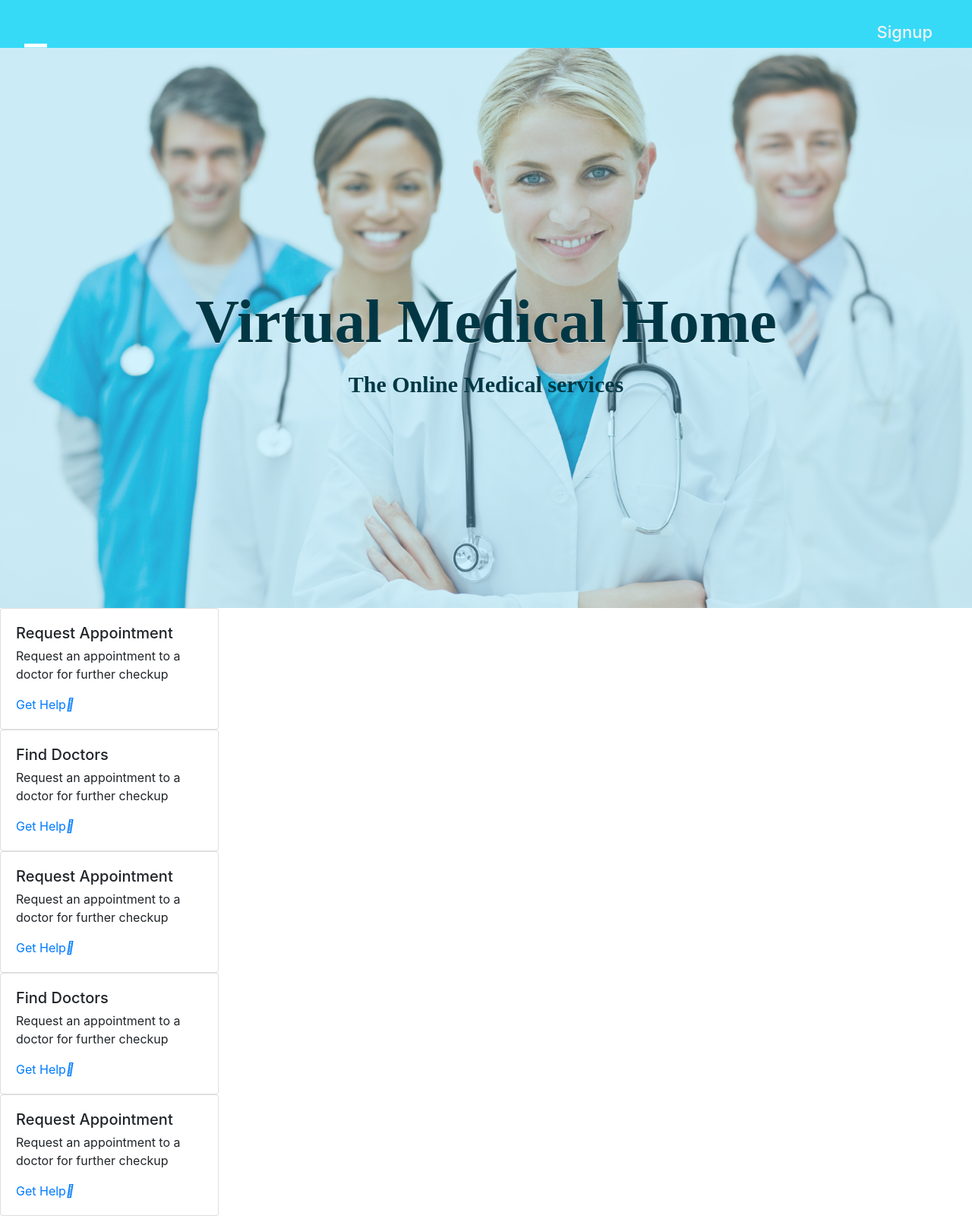
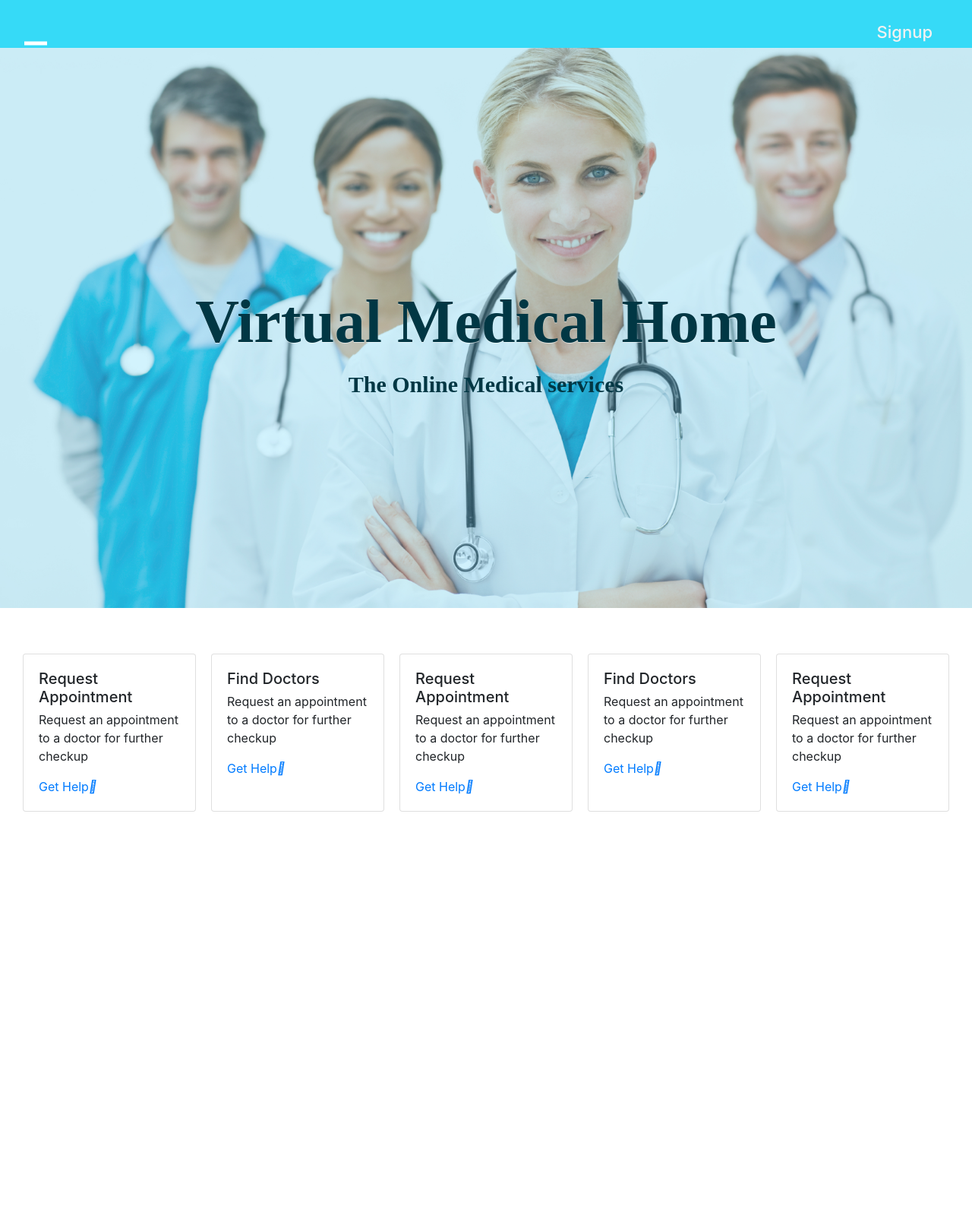
Before and after one commit to BhuwanChandra/Virtual-Medical-Home, a PHP site: page /Home.html in a window 1280 px wide. Shown: the whole page at 76% size. After the commit the page ends 1068 px from the top, so only its background shows below. Run offline with PHP 8.4, Linux system fonts and the light colour scheme; some libraries are stand-ins or nearby versions.

Commit message:
modified css

```diff
--- a/style.css
+++ b/style.css
@@ -33,10 +33,10 @@ body{
     font-weight: 500;
     transition: 0.3s;
 }
-
-.navbar .open-slide a{
-    padding-top: 17px;
-}
+/*
+.navbar .open-slide span{
+    padding-bottom: 10px;
+} */
 
 .navbar ul{
     margin: 8px 0 0 0;
@@ -51,6 +51,9 @@ body{
 .navbar li a:hover{
     background-color: #ffffff;
     color: #06cbfc;
+}
+.navbar .open-slide a{
+    padding-top: 10px;
 }
 
 .navbar .open-slide a:hover{
@@ -71,7 +74,7 @@ body{
     transition: 0.6s;
 }
 
-.side-nav a{
+.side-nav li{
     padding: 10px 30px 10px 30px;
     text-decoration: none;
     font-size: 22px;
@@ -81,7 +84,12 @@ body{
     transition: 0.3s;
 }
 
-.side-nav a:hover{
+.side-nav li a {
+    color: #ccc;
+    text-decoration: none;
+}
+
+.side-nav li a:hover{
     color: #fff;
     background: #1f1d1d;
 }
@@ -134,3 +142,15 @@ body{
     display: block;
     background: #1f1d1d;
 }
+
+.main-page{
+    display: flex;
+    padding-right: 20px;
+    padding-left: 20px;
+    margin-bottom: 50px;
+    margin-top: 50px;
+}
+
+.main-page .card{
+    margin: 10px;
+}
```
